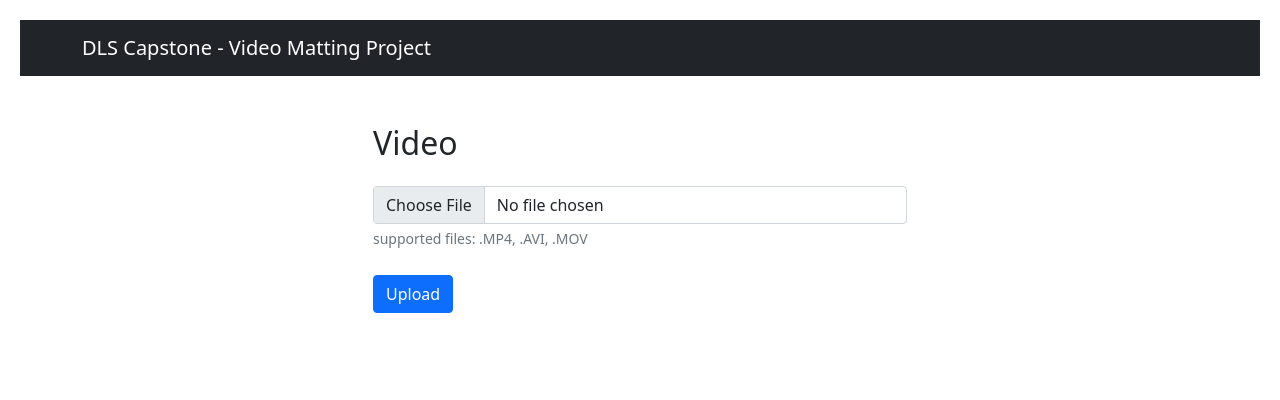
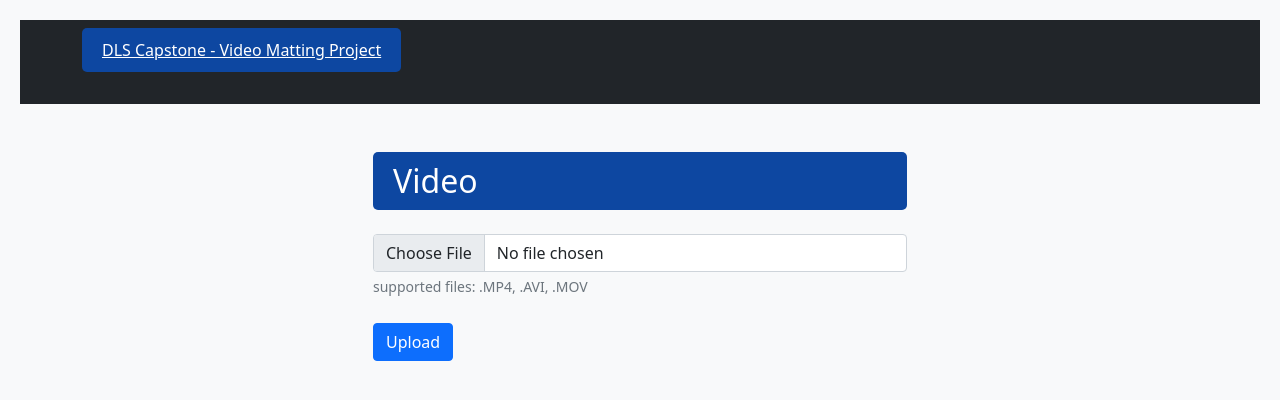
Before and after one commit to Lobzinastya/DLS_project, a Flask app: page / in a window 1280 px wide. Shown: the top 400 px of the page. Run offline with Flask 3, Linux system fonts and the light colour scheme.

Commit message:
темносиний

```diff
--- a/static/css/style.css
+++ b/static/css/style.css
@@ -1,4 +1,5 @@
 body {
+    background-color: #F8F9FA;
     padding: 20px;
 }
 
@@ -59,3 +60,12 @@ body {
     border-radius: 8px;
     box-shadow: 0 2px 4px rgba(0,0,0,0.1);
 }
+
+.page-title {
+    background-color: #0D47A1;
+    color: white;
+    padding: 10px 20px; /* Отступы вокруг текста */
+    border-radius: 5px; /* Скругление углов */
+    text-align: left; /* Выравнивание по центру */
+    margin-bottom: 1.5rem; /* Отступ вниз */
+}
--- a/templates/annotate.html
+++ b/templates/annotate.html
@@ -2,7 +2,7 @@
 
 {% block content %}
 <div class="container">
-    <h3 class="mb-4">Annotate First Frame</h3>
+    <h3 class="page-title">Annotate First Frame</h3>
 
     <!-- Переключатель меток -->
     <div class="mb-4">
--- a/templates/base.html
+++ b/templates/base.html
@@ -10,7 +10,7 @@
 <body>
     <nav class="navbar navbar-dark bg-dark mb-4">
         <div class="container">
-            <a class="navbar-brand" href="/">DLS Capstone - Video Matting Project</a>
+            <a class="page-title" href="/">DLS Capstone - Video Matting Project</a>
         </div>
     </nav>
 
--- a/templates/index.html
+++ b/templates/index.html
@@ -4,7 +4,7 @@
 <div class="container mt-5">
     <div class="row justify-content-center">
         <div class="col-md-6">
-            <h2 class="mb-4">Video</h2>
+            <h2 class="page-title">Video</h2>
 
             <form method="POST" enctype="multipart/form-data">
                 <div class="mb-3">
--- a/templates/result.html
+++ b/templates/result.html
@@ -5,7 +5,7 @@
 {% block content %}
 <div class="row justify-content-center">
     <div class="col-md-8">
-        <h3 class="mb-4">Your Generated Sticker</h3>
+        <h3 class="page-title">Result</h3>
 
         <div class="sticker-preview mb-4">
             <video controls autoplay loop class="w-100">
```
Also changed, not shown: app/utils/generate_processor.py (+6 -18 lines).
